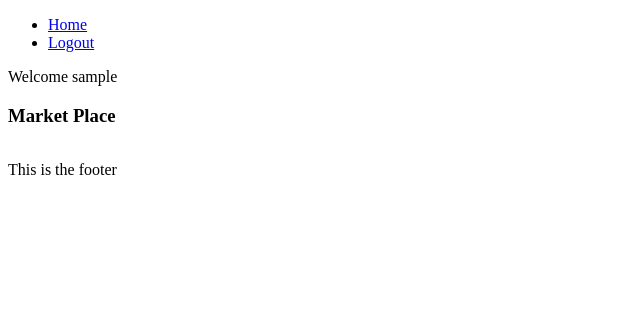
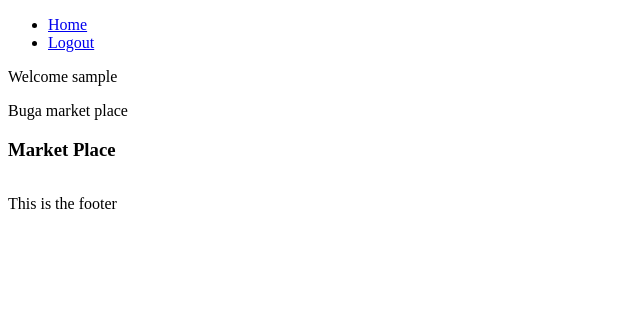
Before and after one commit to Popsicool/hiit-market, a Django app: page / in a window 1280 px wide. Shown: the top 312 px of the page, without its empty margins (0-640 px from the left). Run offline with Django 5.2, Linux system fonts and the light colour scheme; the visitor is signed in with stand-in values (Sample User, id 1); data that the repository does not hold is empty.

Commit message:
update page

```diff
--- a/app/templates/app/home.html
+++ b/app/templates/app/home.html
@@ -4,6 +4,7 @@
 {% block main %}
 
 <p>Welcome {{user.username}}</p>
+<p>Buga market place</p>
 {% if seller_details %}
     <a href="{% url 'add_product' %}"><button>Add Product</button></a>
     <h1>{{ seller_details.brand_name }}</h1>
```
